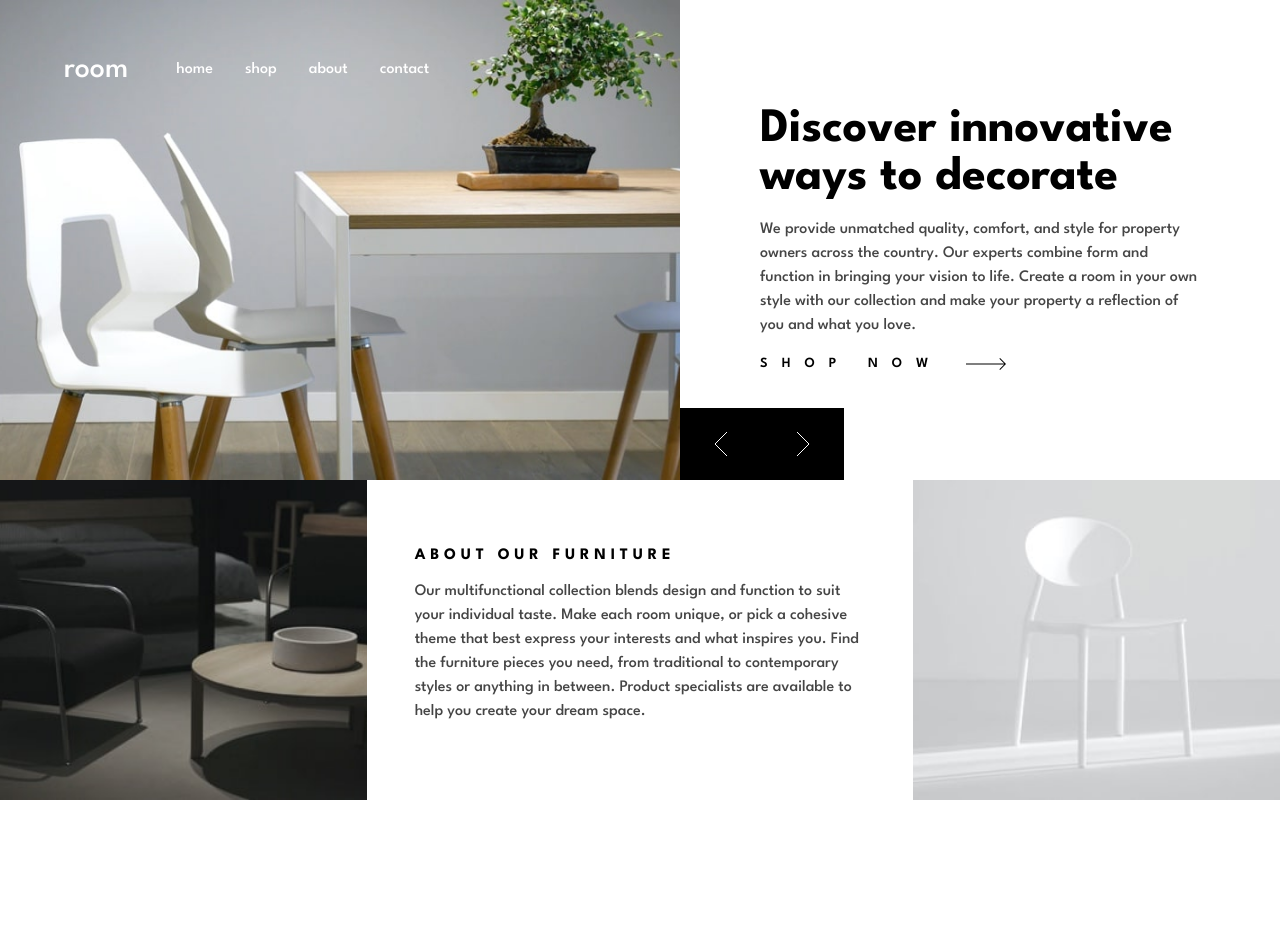
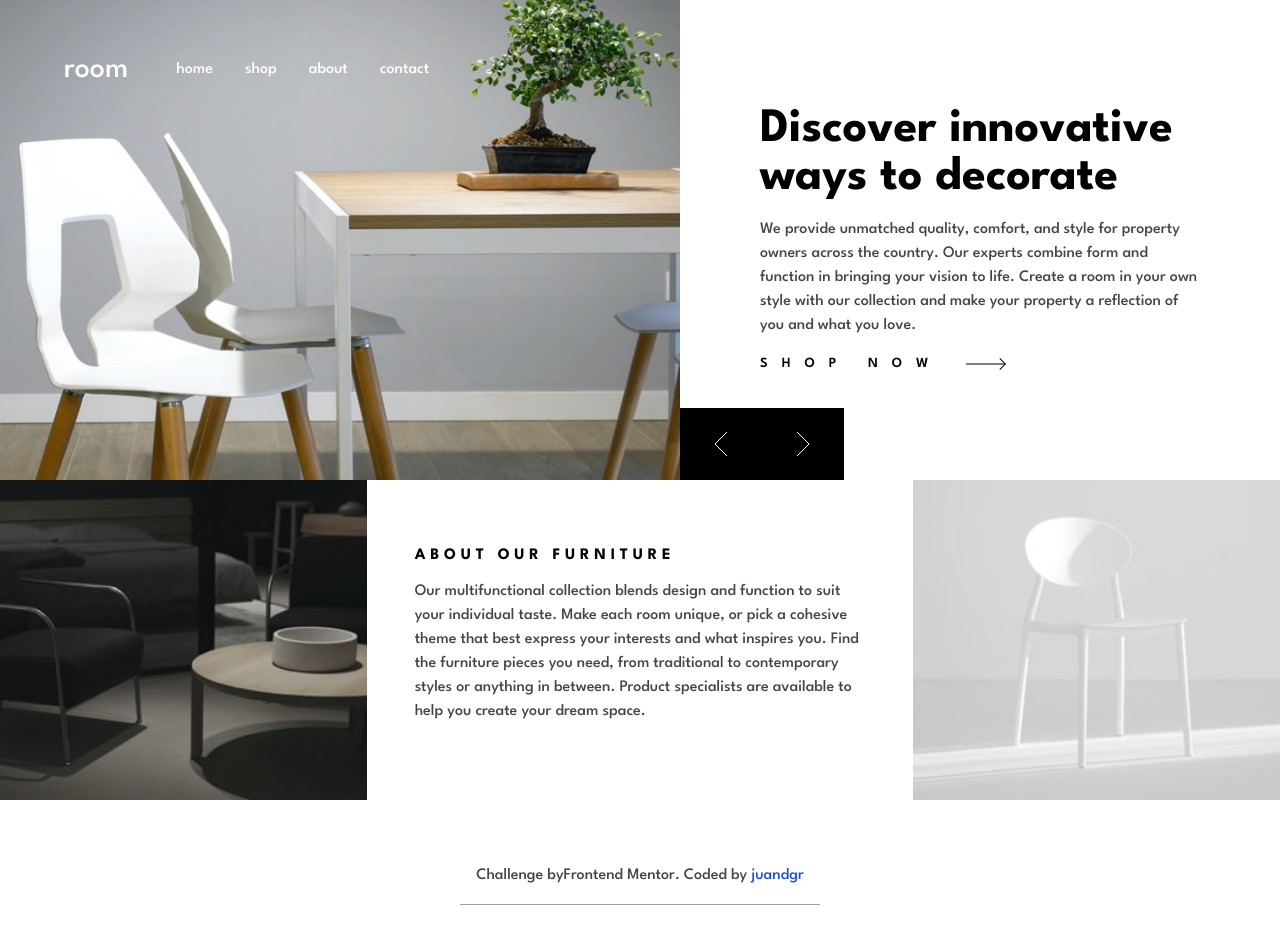
Before and after one commit to juandavid015/room-home-page-frontendmentor, a React (Create React App) app: page / in a window 1280 px wide. Shown: the top 944 px of the page. Before the commit the page ends 800 px from the top, so only its background shows below. Built offline with nearby package versions, Linux system fonts and the light colour scheme.

Commit message:
add ref to anchor links and attribution component

```diff
--- a/public/index.html
+++ b/public/index.html
@@ -1,5 +1,5 @@
 <!DOCTYPE html>
-<html lang="en">
+<html lang="en" class="scroll-smooth">
   <head>
     <meta charset="utf-8" />
     <link rel="icon" href="%PUBLIC_URL%/favicon.ico" />
--- a/src/App.js
+++ b/src/App.js
@@ -2,54 +2,16 @@
 import './App.css';
 import HeroHeader from './components/HeroHeader';
 import About from './components/About';
+import Attribution from './components/Attribution';
 
 function App() {
   return (
     <div className="App md:text-base text-sm font-league font-medium min-h-screen box-border
     grid lg:grid-cols-homePageLayout lg:grid-rows-homePageLayout md:grid-rows-[100vh_100vh]
-    grid-cols-1 grid-rows-homePageLayoutMobile ">
+    grid-cols-1 grid-rows-homePageLayoutMobile">
       <HeroHeader />
       <About />
-        {/* Home
-  Shop
-  About
-  Contact
-
-  Discover innovative ways to decorate
-
-  We provide unmatched quality, comfort, and style for property owners across the country.
-  Our experts combine form and function in bringing your vision to life. Create a room in your
-  own style with our collection and make your property a reflection of you and what you love.
-
-  Shop now
-
-  We are available all across the globe
-
-  With stores all over the world, it's easy for you to find furniture for your home or place of business.
-  Locally, we’re in most major cities throughout the country. Find the branch nearest you using our
-  store locator. Any questions? Don't hesitate to contact us today.
-
-  Shop now
-
-  Manufactured with the best materials
-
-  Our modern furniture store provide a high level of quality. Our company has invested in advanced technology
-  to ensure that every product is made as perfect and as consistent as possible. With three decades of
-  experience in this industry, we understand what customers want for their home and office.
-
-  Shop now
-
-  About our furniture
-
-  Our multifunctional collection blends design and function to suit your individual taste.
-  Make each room unique, or pick a cohesive theme that best express your interests and what
-  inspires you. Find the furniture pieces you need, from traditional to contemporary styles
-  or anything in between. Product specialists are available to help you create your dream space.
-
-  <div class="attribution">
-    Challenge by <a href="https://www.frontendmentor.io?ref=challenge" target="_blank">Frontend Mentor</a>.
-    Coded by <a href="#">Your Name Here</a>.
-  </div> */}
+      <Attribution />
     </div>
   );
 }
--- a/src/components/About.jsx
+++ b/src/components/About.jsx
@@ -4,7 +4,7 @@ export default function About () {
         <div className="w-full h-full overflow-hidden
         grid lg:grid-cols-aboutLayout lg:grid-rows-1
         sm:grid-cols-tabletAboutLayout sm:grid-rows-tabletAboutLayout
-        grid-rows-mobileAboutLayout grid-cols-1">
+        grid-rows-mobileAboutLayout grid-cols-1" id='about'>
             <div className="min-w-0 sm:order-1 sm:order-2 order-1">
                 <img className="h-full w-full object-cover" alt="furniture" src="/images/image-about-dark.jpg"/>
             </div>
--- /dev/null
+++ b/src/components/Attribution.jsx
@@ -0,0 +1,14 @@
+export default function Attribution () {
+    return(
+        <div className="my-12 p-4 text-primary-very-dark-gray border-b-primary-dark-gray border-b w-fit mx-auto">
+            Challenge by
+            <a href="https://www.frontendmentor.io?ref=challenge" target="_blank" rel={'noreferrer'}>
+                Frontend Mentor
+            </a>.
+            Coded by
+            <a href="https://github.com/juandavid015" target="_blank" rel={'noreferrer'} className="text-blue-700">
+                {' juandgr'}
+            </a>
+        </div>
+    )
+}
--- a/src/components/HeroHeader.jsx
+++ b/src/components/HeroHeader.jsx
@@ -29,7 +29,7 @@ export default function HeroHeader () {
     return (
         <header className="grid md:grid-cols-headerLayout lg:grid-rows-headerLayout grid-cols-1 grid-rows-mobileHeaderLayout
         md:grid-rows-tabletHeaderLayout
-         overflow-hidden">
+         overflow-hidden" id="home">
             <div className={`bg-no-repeat bg-cover bg-center relative max-w-[840px] w-full
             ${headerContent[indexSlider].mobileImage} ${headerContent[indexSlider].desktopImage}`}
        >
--- a/src/components/Navbar.jsx
+++ b/src/components/Navbar.jsx
@@ -31,19 +31,27 @@ export default function NavBar () {
                     <li className="relative cursor-pointer after:content-['']
                     after:absolute after:bottom-[-3px] after:left-[25%] after:w-[60%]
                     after:lg:bg-primary-white after:bg-primary-very-dark-gray
-                    hover:after:h-[2px] hover:after:animate-expand-right">home</li>
+                    hover:after:h-[2px] hover:after:animate-expand-right">
+                        <a href="#home">home</a>
+                    </li>
                     <li className="relative cursor-pointer after:content-['']
                     after:absolute after:bottom-[-3px] after:left-[25%] after:w-[60%]
                     after:lg:bg-primary-white after:bg-primary-very-dark-gray
-                    hover:after:h-[2px] hover:after:animate-expand-right">shop</li>
+                    hover:after:h-[2px] hover:after:animate-expand-right">
+                        shop
+                    </li>
                     <li className="relative cursor-pointer after:content-['']
                     after:absolute after:bottom-[-3px] after:left-[25%] after:w-[60%]
                     after:lg:bg-primary-white after:bg-primary-very-dark-gray
-                    hover:after:h-[2px] hover:after:animate-expand-right">about</li>
+                    hover:after:h-[2px] hover:after:animate-expand-right">
+                         <a href="#about">about</a>
+                    </li>
                     <li className="relative cursor-pointer after:content-['']
                     after:absolute after:bottom-[-3px] after:left-[25%] after:w-[60%]
                     after:lg:bg-primary-white after:bg-primary-very-dark-gray
-                    hover:after:h-[2px] hover:after:animate-expand-right">contact</li>
+                    hover:after:h-[2px] hover:after:animate-expand-right">
+                        contact
+                    </li>
 
                 </ul>
             </nav>
--- a/src/components/NotFound.jsx
+++ /dev/null
@@ -1,7 +0,0 @@
-export default function NotFound () {
-    return (
-        <div className="text-very-dark-gray md:font-5xl: font-3xl h-screen">
-            Not Found
-        </div>
-    )
-}
--- a/tailwind.config.js
+++ b/tailwind.config.js
@@ -1,6 +1,6 @@
 /** @type {import('tailwindcss').Config} */
 module.exports = {
-  content: ["./src/**/*.{js,jsx,ts,tsx}",],
+  content: ["./src/**/*.{js,jsx,ts,tsx}","./public/*.{html,js}"],
   theme: {
     extend: {
       screens: {
@@ -42,7 +42,7 @@ module.exports = {
         'aboutLayout':
         `minmax(auto, 266px) auto minmax(auto, 266px)`,
         'tabletAboutLayout':
-        `auto 266px`,
+        `min-content 266px`,
         'mobileAboutLayout':
         `minmax(20%, 266px) auto minmax(20%, 266px)`
 
```
